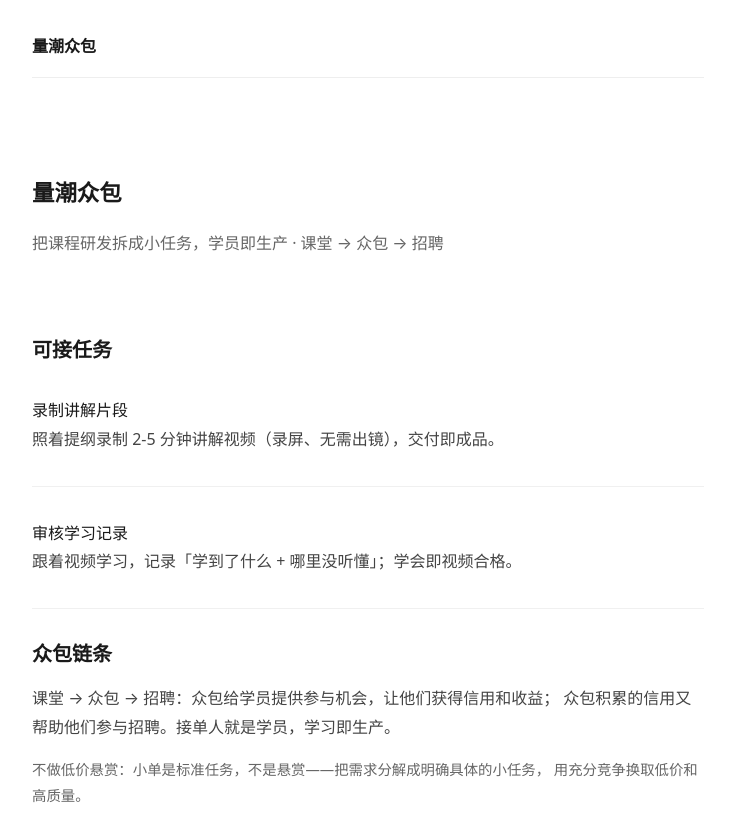
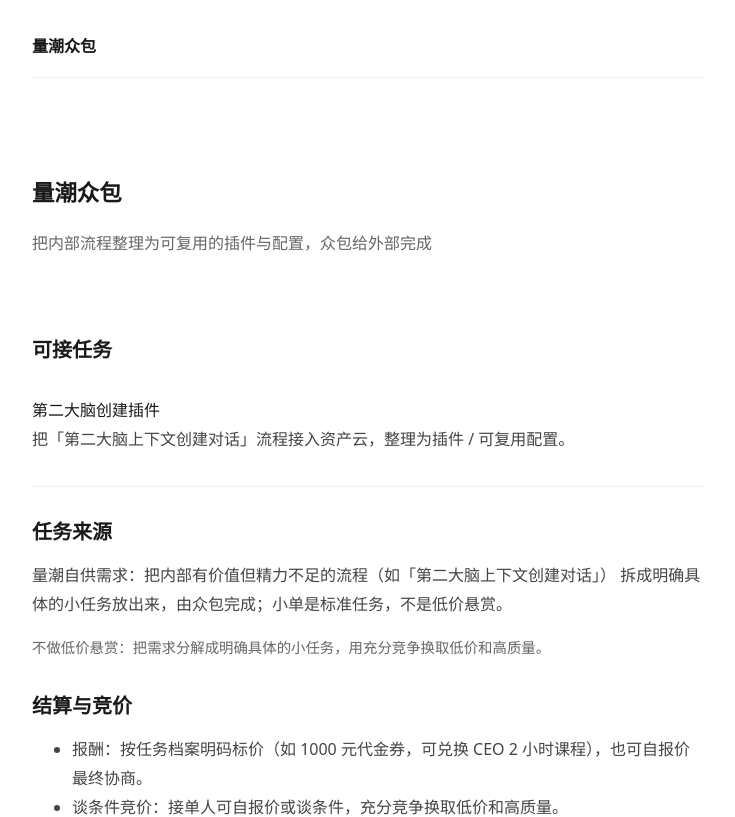
Before and after one commit to quanttide/qtcrowd, a React (Vite) app in the folder src/site/: page / in a window 1280 px wide. Shown: the top 817 px of the page, without its empty margins (272-1007 px from the left). Built offline with nearby package versions, Linux system fonts and the light colour scheme.

Commit message:
site: 用真实任务数据替换占位（来源 data/profile）+ 新增 AGENTS.md

```diff
--- a/src/site/src/data/tasks.ts
+++ b/src/site/src/data/tasks.ts
@@ -1,6 +1,6 @@
 // 众包可接任务清单
-// 量潮众包：课程研发最小循环——把课程研发拆成小任务，由众包完成；接单人即学员（学习即生产）。
-// 链条：课堂 → 众包 → 招聘。来源：quanttide-profile-of-product-development/qtcrowd/operation.md。
+// 量潮众包：当前真实任务。数据源：data/profile/qtcloud/second-brain-init.md。
+// 真实数据一律以 data/profile 为准，不自创占位/示例数据。
 export interface Task {
   name: string;         // 唯一任务标识（路由参数 / key）
   title: string;        // 任务名
@@ -12,33 +12,18 @@ export interface Task {
 
 export const tasks: Task[] = [
   {
-    name: "record",
-    title: "录制讲解片段",
-    description: "照着提纲录制 2-5 分钟讲解视频（录屏、无需出镜），交付即成品。",
-    business: "课程研发 · 制作（众包任务 A）",
+    name: "second-brain-init",
+    title: "第二大脑创建插件",
+    description: "把「第二大脑上下文创建对话」流程接入资产云，整理为插件 / 可复用配置。",
+    business: "量潮云 · 招聘考核",
     detail: [
-      "按知识点切片：一个片段 = 一个知识点，时长 2-5 分钟（短于 1 分钟碎片太多、长于 5 分钟录制难度陡增）。",
-      "每片段配好三件套：一句话片段目标 + 3-5 点录制提纲 + 验收要点；提纲要写到「录制者不需要理解课程就能录」。",
-      "录屏讲解即可，无需出镜，录完即交付成品。",
-      "验收：时长在 2-5 分钟、覆盖要点、可听清。",
-      "报酬二选一：现金 20 元/片段，或 10 倍代金券 200 元课券（抵课程消费）；想学习选券、想赚钱选现金。",
-      "谈条件竞价：可报更低价格、或指定要现金还是券来接单，充分竞争换取低价和高质量。",
+      "理解现有对话流程与格式章程；",
+      "将该流程接入资产云，整理为插件 / 可复用配置；",
+      "输出一份非技术用户也能看懂的使用说明；",
+      "完成一轮测试，记录结果与问题。",
+      "任务输入：原始对话导出文件（报名后提供）+ 格式章程说明。",
+      "参考数据：quanttide-profile-of-agent-engineering/quanttide-asset。",
     ],
-    settlement: "现金 20 元/片段，或 10 倍代金券 200 元课券（二选一）；可谈条件竞价。AI 比对 + 人工抽检通过后结算。",
-  },
-  {
-    name: "review",
-    title: "审核学习记录",
-    description: "跟着视频学习，记录「学到了什么 + 哪里没听懂」；学会即视频合格。",
-    business: "课程研发 · 审核（众包任务 B）",
-    detail: [
-      "跟着视频学习，写下「我学到了什么 + 哪里没听懂」，作为课程的第一个学生。",
-      "合格标准：记录覆盖验收要点（说明讲清楚了）+ 无硬伤（听不清、讲错、逻辑断）。",
-      "审核通过率沉淀为录制者的信用——通过率高的人后续优先派单。",
-      "审核低价：任务量大、门槛低，是低成本质检环节。",
-      "报酬二选一：现金 5 元/份记录，或 10 倍代金券 50 元课券（抵课程消费）。",
-      "谈条件竞价：可报更低价格、或指定要现金还是券来接单。",
-    ],
-    settlement: "现金 5 元/份记录，或 10 倍代金券 50 元课券（二选一）；可谈条件竞价。覆盖要点 + 无硬伤通过后结算。",
+    settlement: "1000 元代金券（可兑换 CEO 2 小时课程）；也可自报价，最终协商。",
   },
 ];
--- a/src/site/src/pages/Home.tsx
+++ b/src/site/src/pages/Home.tsx
@@ -11,7 +11,7 @@ export default function Home() {
     <div className="page home">
       <section className="hero">
         <h1 className="hero-tagline">量潮众包</h1>
-        <p className="hero-anchor">把课程研发拆成小任务，学员即生产 · 课堂 → 众包 → 招聘</p>
+        <p className="hero-anchor">把内部流程整理为可复用的插件与配置，众包给外部完成</p>
       </section>
 
       <section className="section">
@@ -25,22 +25,21 @@ export default function Home() {
       </section>
 
       <section className="section">
-        <h2>众包链条</h2>
+        <h2>任务来源</h2>
         <p>
-          课堂 → 众包 → 招聘：众包给学员提供参与机会，让他们获得信用和收益；
-          众包积累的信用又帮助他们参与招聘。接单人就是学员，学习即生产。
+          量潮自供需求：把内部有价值但精力不足的流程（如「第二大脑上下文创建对话」）
+          拆成明确具体的小任务放出来，由众包完成；小单是标准任务，不是低价悬赏。
         </p>
         <p className="contact-note">
-          不做低价悬赏：小单是标准任务，不是悬赏——把需求分解成明确具体的小任务，
-          用充分竞争换取低价和高质量。
+          不做低价悬赏：把需求分解成明确具体的小任务，用充分竞争换取低价和高质量。
         </p>
       </section>
 
       <section className="section">
-        <h2>报酬与竞价</h2>
+        <h2>结算与竞价</h2>
         <ul>
-          <li>报酬二选一：接单人自选——现金（录制 20 元 / 审核 5 元）或 10 倍代金券（录制 200 元券 / 审核 50 元券，抵课程消费）。想学习选券、想赚钱选现金；券回流课堂。</li>
-          <li>谈条件竞价：接单人可报更低价格、或指定报酬形式（现金 / 券）来接单，充分竞争换取低价和高质量。</li>
+          <li>报酬：按任务档案明码标价（如 1000 元代金券，可兑换 CEO 2 小时课程），也可自报价最终协商。</li>
+          <li>谈条件竞价：接单人可自报价或谈条件，充分竞争换取低价和高质量。</li>
         </ul>
       </section>
 
```
Also changed, not shown: 1 other file (tests, documents, lock files or other folders).
